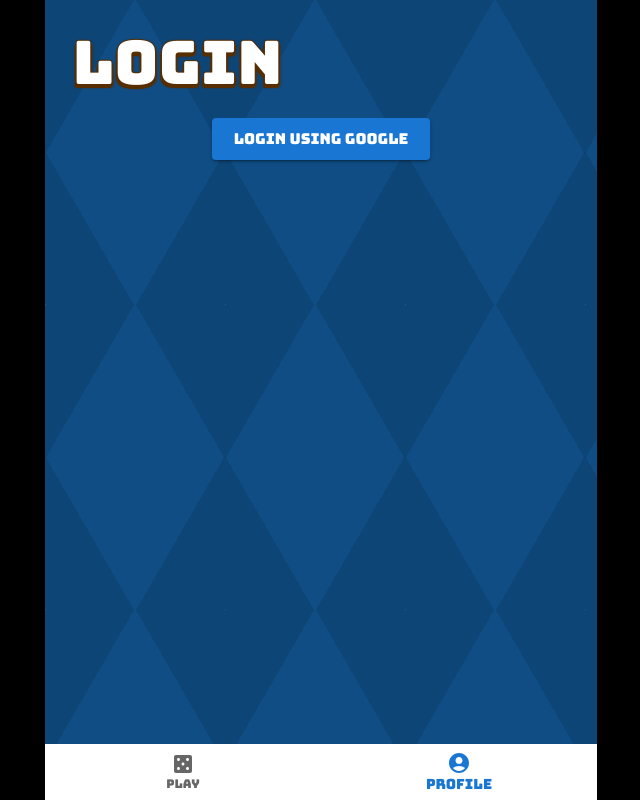
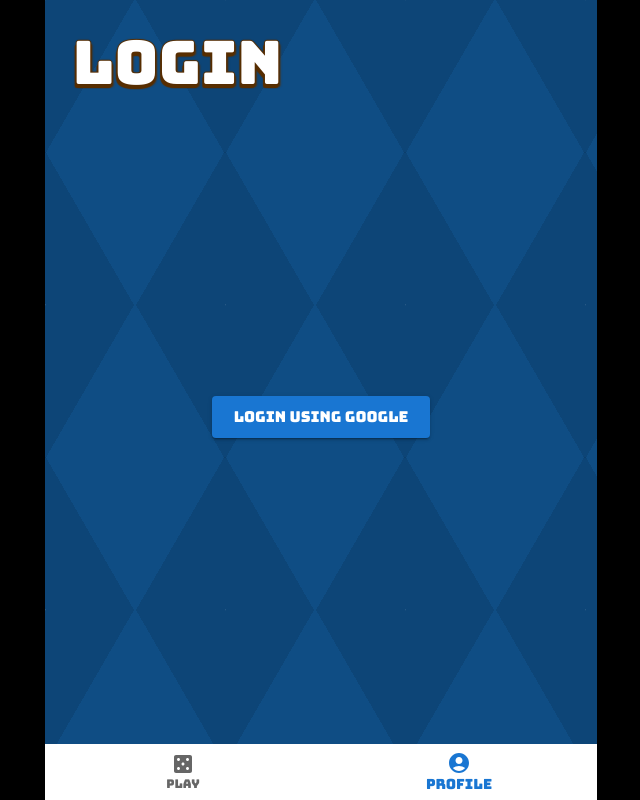
Before and after one commit to VisheshVGR/tic-tac-toe-reactjs-firebase, a React (Create React App) app: page /Profile in a window 1280 px wide. Shown: the whole page, without its empty margins (319-959 px from the left). Built offline with nearby package versions, Linux system fonts and the light colour scheme; no server answers.

Commit message:
Update 2.0 Stable Release

```diff
--- a/src/Components/Navbar.jsx
+++ b/src/Components/Navbar.jsx
@@ -1,7 +1,6 @@
 import React, { useState, useEffect, useContext } from "react";
 import { Link, useLocation } from "react-router-dom";
 import { UserInfoContext } from "../Context/UserInfo";
-
 
 import BottomNavigation from '@mui/material/BottomNavigation';
 import BottomNavigationAction from '@mui/material/BottomNavigationAction';
@@ -10,12 +9,14 @@
 import AccountCircleIcon from '@mui/icons-material/AccountCircle';
 import Avatar from '@mui/material/Avatar';
 
+
 const Navbar = () => {
     const { userInfo } = useContext(UserInfoContext);
     const location = useLocation();
 
     const [value, setValue] = useState(0);
 
+    // setting navbar appropriately according to page open
     useEffect(() => {
         if (location.pathname === "/")
             setValue(0)
@@ -28,8 +29,6 @@
 
 
     }, [location.pathname])
-
-
 
     return (
         <>
--- a/src/Context/UserInfo.js
+++ b/src/Context/UserInfo.js
@@ -14,7 +14,6 @@
         onAuthStateChanged(auth, (user) => {
             if (user) {
                 setUserInfo(user);
-                console.log(user);
             } else {
                 setUserInfo(null);
             }
@@ -24,9 +23,8 @@
     const LoginUsingGoogle = () => {
         signInWithPopup(auth, GoogleProvider)
             .then((result) => {
-                console.log("User is Signed in using Google!");
             }).catch((error) => {
-                alert("Error enountered!");
+                alert(error.code.substring(error.code.indexOf('/') + 1).replaceAll("-", " "));
                 console.log(error);
             });
     }
@@ -34,16 +32,14 @@
     const LoginUsingFacebook = () => {
         signInWithPopup(auth, FacebookProvider)
             .then((result) => {
-                console.log("User is Signed in using Facebook!");
             }).catch((error) => {
-                alert("Error enountered!");
+                alert(error.code.substring(error.code.indexOf('/') + 1).replaceAll("-", " "));
                 console.log(error);
             });
     }
 
     const Logout = () => {
         signOut(auth).then(() => {
-            console.log("User is Signed Out!");
         }).catch((error) => {
             alert("Error enountered!");
             console.log(error);
--- a/src/Pages/Game/Board.jsx
+++ b/src/Pages/Game/Board.jsx
@@ -13,12 +13,12 @@
     "background":"rgba(255,255,255,0.7)",
 }
 
+
 const Board = ({ currentGameInfo, myCard }) => {
     const { board, game_id, player_one_turn } = currentGameInfo;
 
+    // updating cell status on click
     const handleCellClick = async (cell_no) => {
-        console.log("cell clicked is", cell_no)
-
         let updated_board = board;
         board[cell_no] = myCard;
 
@@ -29,8 +29,8 @@
         });
     }
 
+    // check on every turn if someone won the game or game results in a draw
     useEffect(() => {
-
         const winnerFound = () => {
             const winnerLogic = [
                 [0, 1, 2],
--- a/src/Pages/Game/BoardCell.jsx
+++ b/src/Pages/Game/BoardCell.jsx
@@ -9,8 +9,9 @@
     "width": "100%",
     "border": "5px solid #FFE79E",
     "placeItems": "center",
+}
 
-}
+
 const BoardCell = ({ cell_data, handleCellClick }) => {
 
     return (
--- a/src/Pages/Game/Game.jsx
+++ b/src/Pages/Game/Game.jsx
@@ -12,7 +12,6 @@
 
 import Box from '@mui/material/Box';
 import Typography from '@mui/material/Typography';
-import TextField from '@mui/material/TextField';
 import Button from '@mui/material/Button';
 import Avatar from '@mui/material/Avatar';
 import IconButton from '@mui/material/IconButton';
@@ -44,7 +43,7 @@
 
         const unsub = onSnapshot(gameRef, (doc) => {
             setCurrentGameInfo(doc.data());
-            console.log("Current game: ", doc.data());
+            setInfoScreenMessage("Wrong Code!")
         });
 
         return (() => {
@@ -85,6 +84,7 @@
 
     }, [currentGameInfo, current_game_id, userInfo])
 
+    // play game again - reset board
     const ResetGame = () => {
         const gameRef = doc(db, 'tic-tac-toe-games', current_game_id);
         updateDoc(gameRef, {
@@ -93,8 +93,7 @@
         });
     }
 
-
-
+    // if there is some info or error then display it
     if (infoScreenMessage) {
         return (
             <>
@@ -130,7 +129,6 @@
 
     return (
         <>
-
             <Box className="game_ui" sx={{ background: `url(${GameBg})` }}>
                 <Box sx={{ display: "flex", justifyContent: 'space-between', padding: "5% 5% 0" }}>
                     <IconButton sx={{ color: "white" }} aria-label="Home" onClick={() => navigate("/")}>
--- a/src/Pages/Home/Home.jsx
+++ b/src/Pages/Home/Home.jsx
@@ -3,7 +3,7 @@
 import { db } from "../../Firebase/Firebase-config";
 import { doc, setDoc } from "firebase/firestore";
 import { UserInfoContext } from "../../Context/UserInfo";
-import { Link, useNavigate } from "react-router-dom";
+import { useNavigate } from "react-router-dom";
 
 import Box from '@mui/material/Box';
 import Typography from '@mui/material/Typography';
@@ -12,12 +12,14 @@
 import InfoIcon from '@mui/icons-material/Info';
 import GitHubIcon from '@mui/icons-material/GitHub';
 
+
 const Home = () => {
     const { userInfo } = useContext(UserInfoContext);
     const navigate = useNavigate();
 
     const [gameCode, setGameCode] = useState("");
 
+    // start a new game
     const StartNewGame = async () => {
         const game_id = nanoid();
 
@@ -50,6 +52,7 @@
         navigate(`/Game/${game_id}`);
     }
 
+    // join game code
     const JoinGameCode = () => {
         if (gameCode === "") {
             alert("Enter game code!")
--- a/src/Pages/Profile/Profile.jsx
+++ b/src/Pages/Profile/Profile.jsx
@@ -7,9 +7,9 @@
 import Button from '@mui/material/Button';
 import Avatar from '@mui/material/Avatar';
 
+
 const Profile = () => {
-    const { LoginUsingGoogle, LoginUsingFacebook, Logout, userInfo } = useContext(UserInfoContext);
-    console.log(userInfo);
+    const { LoginUsingGoogle, Logout, userInfo } = useContext(UserInfoContext);
 
     return (
         <>
@@ -18,7 +18,7 @@
                 <Box className="menu_heading">
                     <Typography variant="h1" component="h1">{userInfo ? "Profile" : "Login"}</Typography>
                 </Box>
-                <Box sx={{ overflow: "auto", flexGrow: "1", display: "flex", flexFlow: "column nowrap", gap: "20px", justifyContent: "start", alignItems: userInfo ? "start" : "center" }}>
+                <Box sx={{ overflow: "auto", flexGrow: "1", display: "flex", flexFlow: "column nowrap", gap: "20px", justifyContent: userInfo ? "start" : "center", alignItems: userInfo ? "start" : "center" }}>
                     {
                         !userInfo ?
                             <>
@@ -47,7 +47,7 @@
                                 />
 
 
-                                <Button variant="contained" color="error" sx={{ width: "100%", marginTop:"auto" }} size="large" onClick={Logout}>Logout</Button>
+                                <Button variant="contained" color="error" sx={{ width: "100%", marginTop: "auto" }} size="large" onClick={Logout}>Logout</Button>
                             </>
                     }
                 </Box>
--- a/src/Pages/Recent/GameCard.jsx
+++ b/src/Pages/Recent/GameCard.jsx
@@ -6,10 +6,8 @@
 import Card from '@mui/material/Card';
 import CardActions from '@mui/material/CardActions';
 import CardContent from '@mui/material/CardContent';
-import CardMedia from '@mui/material/CardMedia';
 import Button from '@mui/material/Button';
 import Typography from '@mui/material/Typography';
-
 
 
 const GameCard = ({ gameData, userInfo }) => {
@@ -29,6 +27,7 @@
 
     }, [gameData, userInfo])
 
+    // delete game
     const DeleteGame = async () => {
 
         await deleteDoc(doc(db, "tic-tac-toe-games", gameData.game_id));
```
Also changed, not shown: src/Pages/Recent/Recent.jsx (+2 -8 lines).
